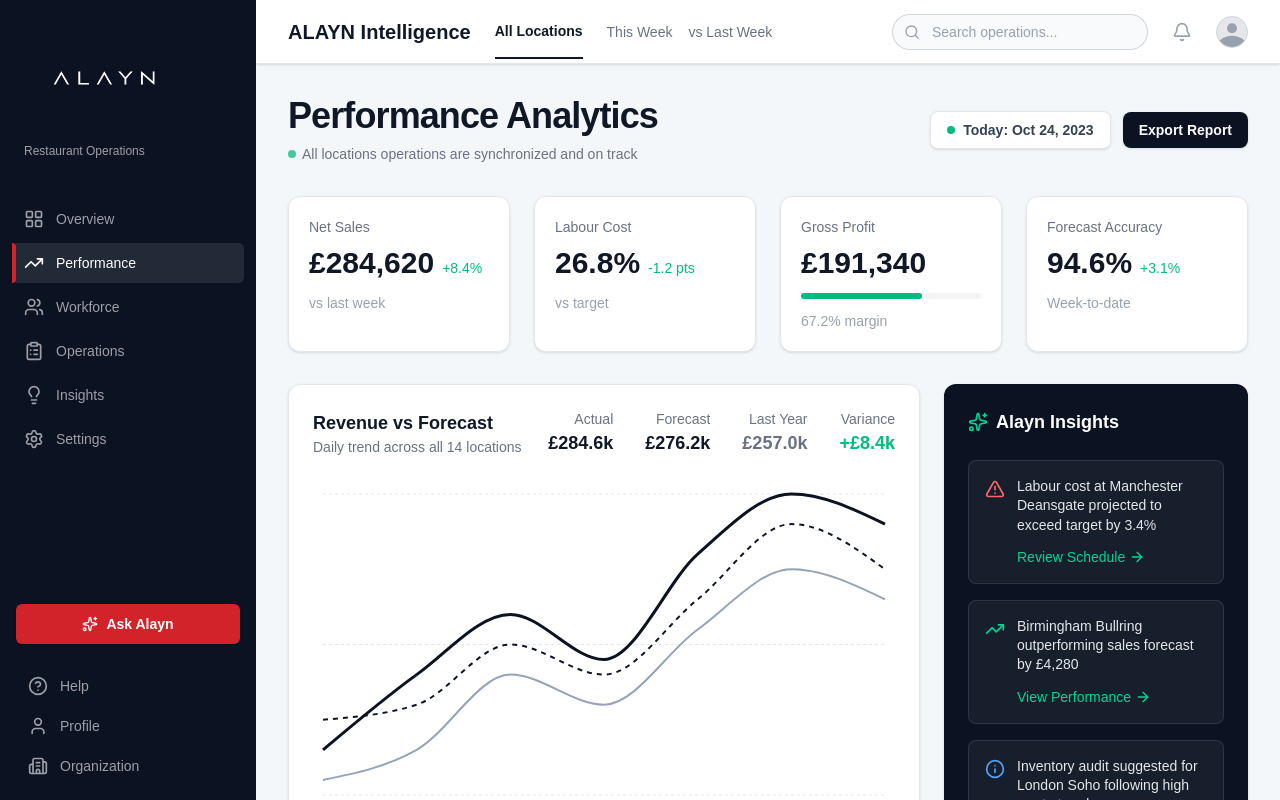
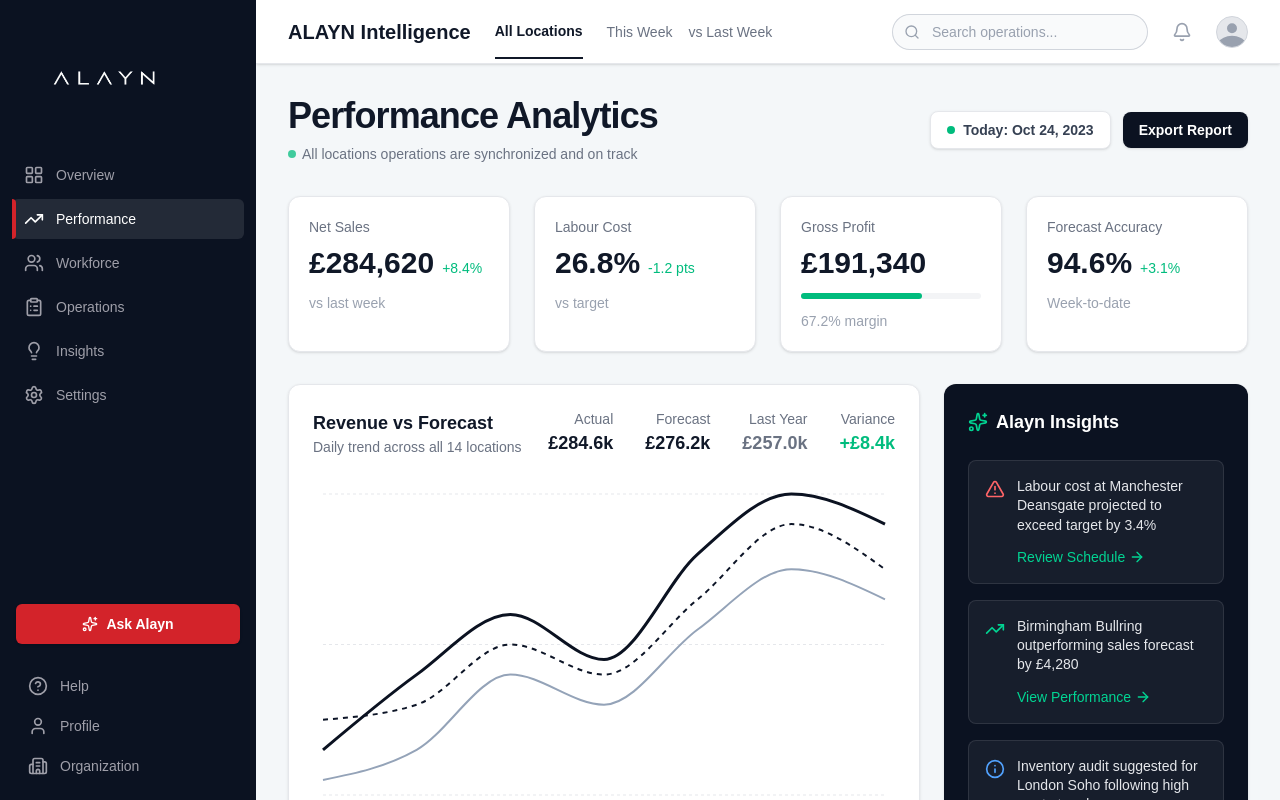
Before and after one commit to noumankhan20/alayn-frontend, a Next.js app: page /performance in a window 1280 px wide. Built offline with nearby package versions, Linux system fonts and the light colour scheme.

Commit message:
changes for sidebar

```diff
--- a/src/components/Sidebar.tsx
+++ b/src/components/Sidebar.tsx
@@ -40,7 +40,7 @@
     <div className="flex h-full w-full flex-col bg-[#0B1221] text-zinc-400">
       {/* Logo Section */}
       <div className="flex flex-col p-6">
-        <div className="w-40 mb-2">
+        <div className="w-40">
           <Image
             src="/Alayn_Logo.png"
             alt="ALAYN Logo"
@@ -50,11 +50,10 @@
             priority
           />
         </div>
-        <p className="text-xs text-zinc-400 mt-1">Restaurant Operations</p>
       </div>
 
       {/* Main Navigation */}
-      <nav className="flex-1 space-y-1 px-3 py-4">
+      <nav className="flex-1 space-y-1 px-3">
         {navItems.map((item) => {
           const isActive = pathname === item.href;
           return (
```
Also changed, not shown: public/alaynlogo.png (added).
